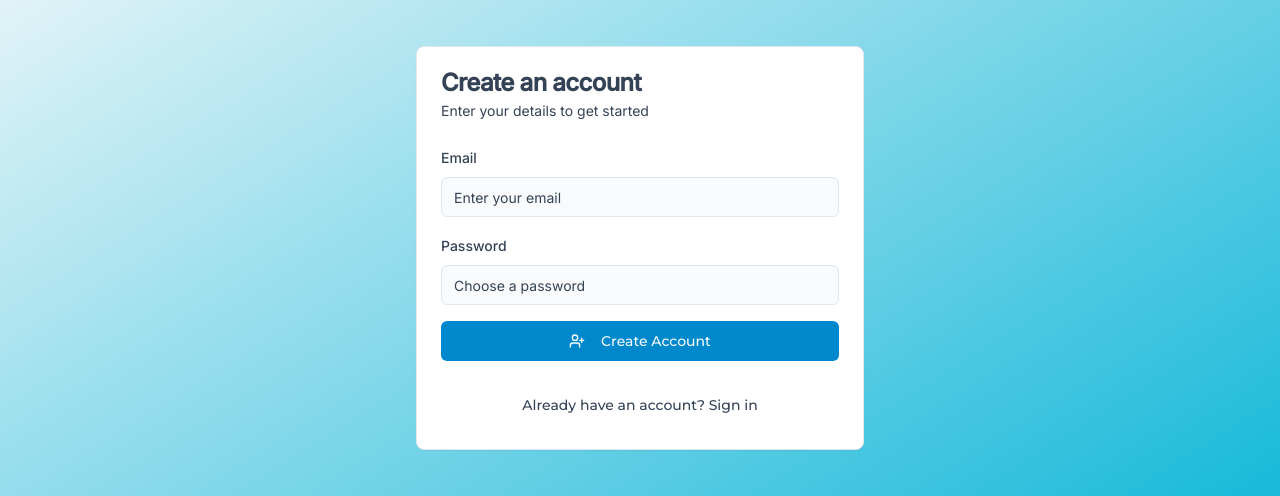
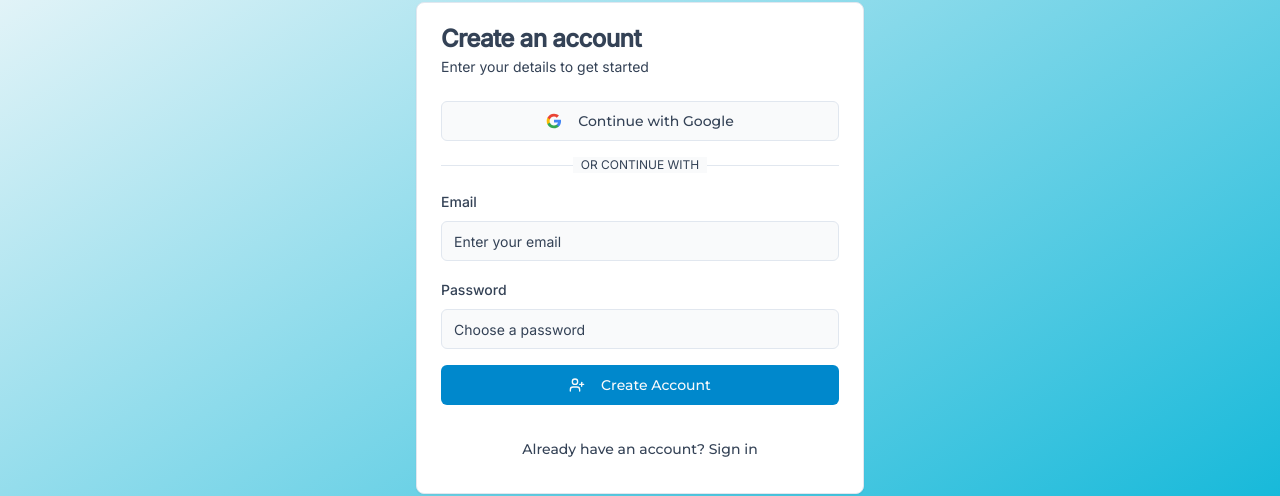
Before and after one commit to DhairyaS450/track-ai-web, a React (Vite) app in the folder client/: page /register in a window 1280 px wide. Shown: the part 152-648 px from the top of the page. Built offline with nearby package versions, Linux system fonts and the light colour scheme; no server answers.

Commit message:
added login with google option

```diff
--- a/client/src/api/auth.ts
+++ b/client/src/api/auth.ts
@@ -1,3 +1,4 @@
+/* eslint-disable @typescript-eslint/no-explicit-any */
 import {
   browserLocalPersistence,
   createUserWithEmailAndPassword,
@@ -6,6 +7,8 @@ import {
   signOut,
   sendEmailVerification,
   User,
+  GoogleAuthProvider,
+  signInWithPopup,
 } from "firebase/auth";
 import { db, auth } from "@/config/firebase";
 import { doc, setDoc} from "@firebase/firestore";
@@ -86,3 +89,23 @@ export const verifyEmail = async (user: User | null) => {
     throw new Error(error.message);
   }
 }
+
+// Add Google Sign In
+export const signInWithGoogle = async () => {
+  try {
+    const provider = new GoogleAuthProvider();
+    const result = await signInWithPopup(auth, provider);
+
+    // Add user to database if they don't exist
+    await setDoc(doc(db, "users", result.user.uid), {
+      email: result.user.email,
+      name: result.user.displayName,
+      photoURL: result.user.photoURL,
+    }, { merge: true }); // merge: true will only update specified fields
+
+    return { success: true, user: result };
+  } catch (error: any) {
+    console.error("Error signing in with Google:", error);
+    throw new Error(error.message);
+  }
+};
--- a/client/src/pages/Login.tsx
+++ b/client/src/pages/Login.tsx
@@ -14,8 +14,8 @@ import {
 } from "@/components/ui/card"
 import { useToast } from "@/hooks/useToast"
 import { LogIn } from "lucide-react"
-import { login } from "@/api/auth"
-import { getAuth } from "@firebase/auth"
+import { login, signInWithGoogle } from "@/api/auth"
+import { getAuth } from "firebase/auth"
 
 type LoginForm = {
   email: string
@@ -61,6 +61,27 @@ export function Login() {
     }
   }
 
+  const handleGoogleSignIn = async () => {
+    try {
+      setLoading(true);
+      await signInWithGoogle();
+      toast({
+        title: "Success",
+        description: "Logged in successfully with Google",
+      });
+      navigate("/dashboard");
+    } catch (error) {
+      console.error('Google login error:', error);
+      toast({
+        variant: "destructive",
+        title: "Error",
+        description: error instanceof Error ? error.message : "Google login failed",
+      });
+    } finally {
+      setLoading(false);
+    }
+  };
+
   return (
     <div className="min-h-screen flex items-center justify-center bg-gradient-to-br from-background to-secondary p-4">
       <Card className="w-full max-w-md">
@@ -69,6 +90,52 @@ export function Login() {
           <CardDescription>Enter your credentials to continue</CardDescription>
         </CardHeader>
         <CardContent>
+          <div className="space-y-4">
+            <Button
+              type="button"
+              variant="outline"
+              className="w-full"
+              onClick={handleGoogleSignIn}
+              disabled={loading}
+            >
+              {loading ? (
+                "Loading..."
+              ) : (
+                <>
+                  <svg className="mr-2 h-4 w-4" viewBox="0 0 24 24">
+                    <path
+                      d="M22.56 12.25c0-.78-.07-1.53-.2-2.25H12v4.26h5.92c-.26 1.37-1.04 2.53-2.21 3.31v2.77h3.57c2.08-1.92 3.28-4.74 3.28-8.09z"
+                      fill="#4285F4"
+                    />
+                    <path
+                      d="M12 23c2.97 0 5.46-.98 7.28-2.66l-3.57-2.77c-.98.66-2.23 1.06-3.71 1.06-2.86 0-5.29-1.93-6.16-4.53H2.18v2.84C3.99 20.53 7.7 23 12 23z"
+                      fill="#34A853"
+                    />
+                    <path
+                      d="M5.84 14.09c-.22-.66-.35-1.36-.35-2.09s.13-1.43.35-2.09V7.07H2.18C1.43 8.55 1 10.22 1 12s.43 3.45 1.18 4.93l2.85-2.22.81-.62z"
+                      fill="#FBBC05"
+                    />
+                    <path
+                      d="M12 5.38c1.62 0 3.06.56 4.21 1.64l3.15-3.15C17.45 2.09 14.97 1 12 1 7.7 1 3.99 3.47 2.18 7.07l3.66 2.84c.87-2.6 3.3-4.53 6.16-4.53z"
+                      fill="#EA4335"
+                    />
+                  </svg>
+                  Continue with Google
+                </>
+              )}
+            </Button>
+
+            <div className="relative">
+              <div className="absolute inset-0 flex items-center">
+                <span className="w-full border-t" />
+              </div>
+              <div className="relative flex justify-center text-xs uppercase">
+                <span className="bg-background px-2 text-muted-foreground">
+                  Or continue with
+                </span>
+              </div>
+            </div>
+
             <form onSubmit={handleSubmit(onSubmit)} className="space-y-4">
               <div className="space-y-2">
                 <Label htmlFor="email">Email</Label>
@@ -99,6 +166,7 @@ export function Login() {
                 )}
               </Button>
             </form>
+          </div>
         </CardContent>
         <CardFooter className="flex justify-center">
           <Button
--- a/client/src/pages/Register.tsx
+++ b/client/src/pages/Register.tsx
@@ -1,3 +1,4 @@
+/* eslint-disable @typescript-eslint/no-explicit-any */
 import { useState } from "react"
 import { useForm } from "react-hook-form"
 import { useNavigate } from "react-router-dom"
@@ -14,7 +15,7 @@ import {
 } from "@/components/ui/card"
 import { useToast } from "@/hooks/useToast"
 import { UserPlus } from "lucide-react"
-import { register as registerUser } from "@/api/auth"
+import { register as registerUser, signInWithGoogle } from "@/api/auth"
 
 type RegisterForm = {
   email: string
@@ -48,6 +49,27 @@ export function Register() {
     }
   }
 
+  const handleGoogleSignIn = async () => {
+    try {
+      setLoading(true);
+      await signInWithGoogle();
+      toast({
+        title: "Success",
+        description: "Account created successfully with Google",
+      });
+      navigate("/dashboard");
+    } catch (error) {
+      console.error('Google registration error:', error);
+      toast({
+        variant: "destructive",
+        title: "Error",
+        description: error instanceof Error ? error.message : "Google registration failed",
+      });
+    } finally {
+      setLoading(false);
+    }
+  };
+
   return (
     <div className="min-h-screen flex items-center justify-center bg-gradient-to-br from-background to-secondary p-4">
       <Card className="w-full max-w-md">
@@ -56,6 +78,52 @@ export function Register() {
           <CardDescription>Enter your details to get started</CardDescription>
         </CardHeader>
         <CardContent>
+          <div className="space-y-4">
+            <Button
+              type="button"
+              variant="outline"
+              className="w-full"
+              onClick={handleGoogleSignIn}
+              disabled={loading}
+            >
+              {loading ? (
+                "Loading..."
+              ) : (
+                <>
+                  <svg className="mr-2 h-4 w-4" viewBox="0 0 24 24">
+                    <path
+                      d="M22.56 12.25c0-.78-.07-1.53-.2-2.25H12v4.26h5.92c-.26 1.37-1.04 2.53-2.21 3.31v2.77h3.57c2.08-1.92 3.28-4.74 3.28-8.09z"
+                      fill="#4285F4"
+                    />
+                    <path
+                      d="M12 23c2.97 0 5.46-.98 7.28-2.66l-3.57-2.77c-.98.66-2.23 1.06-3.71 1.06-2.86 0-5.29-1.93-6.16-4.53H2.18v2.84C3.99 20.53 7.7 23 12 23z"
+                      fill="#34A853"
+                    />
+                    <path
+                      d="M5.84 14.09c-.22-.66-.35-1.36-.35-2.09s.13-1.43.35-2.09V7.07H2.18C1.43 8.55 1 10.22 1 12s.43 3.45 1.18 4.93l2.85-2.22.81-.62z"
+                      fill="#FBBC05"
+                    />
+                    <path
+                      d="M12 5.38c1.62 0 3.06.56 4.21 1.64l3.15-3.15C17.45 2.09 14.97 1 12 1 7.7 1 3.99 3.47 2.18 7.07l3.66 2.84c.87-2.6 3.3-4.53 6.16-4.53z"
+                      fill="#EA4335"
+                    />
+                  </svg>
+                  Continue with Google
+                </>
+              )}
+            </Button>
+
+            <div className="relative">
+              <div className="absolute inset-0 flex items-center">
+                <span className="w-full border-t" />
+              </div>
+              <div className="relative flex justify-center text-xs uppercase">
+                <span className="bg-background px-2 text-muted-foreground">
+                  Or continue with
+                </span>
+              </div>
+            </div>
+
             <form onSubmit={handleSubmit(onSubmit)} className="space-y-4">
               <div className="space-y-2">
                 <Label htmlFor="email">Email</Label>
@@ -86,6 +154,7 @@ export function Register() {
                 )}
               </Button>
             </form>
+          </div>
         </CardContent>
         <CardFooter className="flex justify-center">
           <Button
```
Lines whose indentation alone changed are shown as unchanged.
